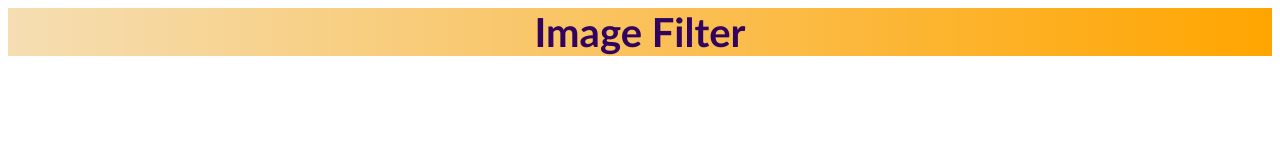
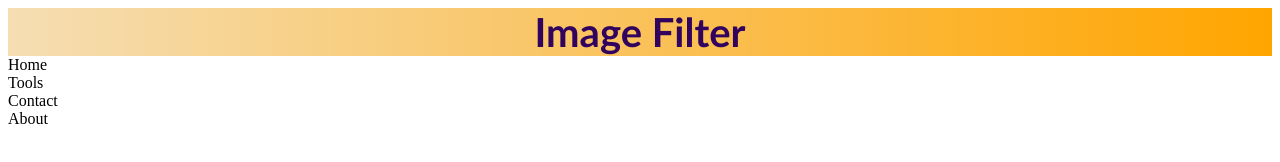
Before and after one commit to neelkantnewra/imagefilter, a plain HTML site: page index.html in a window 1280 px wide. Drawn offline with Linux system fonts and the light colour scheme.

Commit message:
Update index.html

```diff
--- a/index.html
+++ b/index.html
@@ -9,5 +9,11 @@
 </head>
 <body>
     <header>Image Filter</header>
+    <div class="main-tab">
+        <div id='tab1'>Home</div>
+        <div id = "tab1">Tools</div>
+        <div id = "tab1">Contact</div>
+        <div id = "tab1">About</div>
+    </div>
 </body>
 </html>
```
